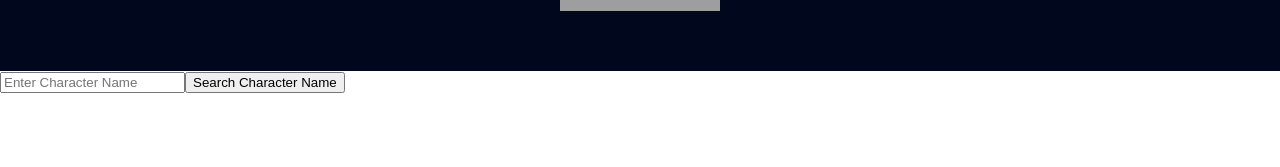
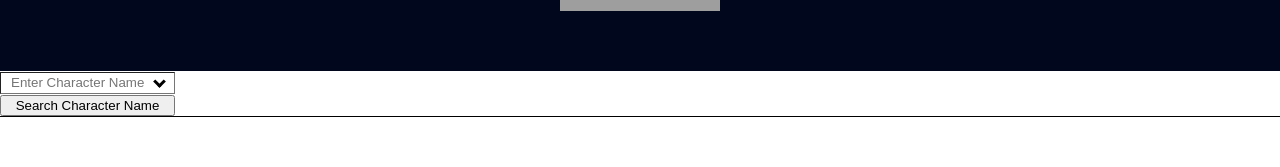
Before and after one commit to redbirdfan/MarvelSearch, a React (Create React App) app: page /marvelCharacterSearch in a window 1280 px wide. Shown: the part 169-336 px from the top of the page. Built offline with nearby package versions, Linux system fonts and the light colour scheme; grey boxes are pictures that could not be loaded; what pokedex-promise-v2 would draw is missing.

Commit message:
Drop for marvel functions, names not showing, just logging.

```diff
--- a/src/App.css
+++ b/src/App.css
@@ -27,3 +27,64 @@
 .App-link {
   color: #61dafb;
 }
+
+.input-arrow {
+  border: solid black;
+  border-width: 0 3px 3px 0;
+  display:inline-block;
+  padding: 3px;
+  transform: translateY(45deg);
+  -webkit-transform: rotate(45deg);
+}
+
+.input-arrow-container {
+  position: absolute;
+  right: 10px;
+  top: 50%;
+  transform: translateY(-50%);
+  margin-top: -2px;
+  cursor: pointer;
+  width: 10px;
+}
+
+.dropdown-container input {
+  width: 100%;
+  padding: 0;
+  border-width: 1px;
+  height: 22px;
+  padding-left: 10px;
+  box-sizing: border-box;
+}
+
+.input-container {
+    position: relative;
+    width: 100%;
+
+}
+
+.dropdown-container {
+  width: 175px;
+  position: relative;
+}
+
+.option {
+  height: 10px;
+  border-bottom: 1px solid black;
+  display: flex;
+  align-items: center;
+  padding-left: 10px;
+  cursor: pointer;
+  background-color: darkgray;
+}
+
+.option:hover {
+  background-color: lightgray;
+}
+
+.dropdown {
+  border: 1px solid black;
+  border-bottom: none;
+  box-sizing: 100%;
+  position: absolute;
+  width: 100%;
+}
--- a/src/MarvelCharacterSearch.js
+++ b/src/MarvelCharacterSearch.js
@@ -1,14 +1,43 @@
 import React, { useState } from 'react';
 import axios from 'axios';
 import cryptoJS from 'crypto-js';
-
+import App from './App.css'
 
 function MarvelCharacterSearch() {
+    const [characterList, setCharacterList] = useState([])
     const [characterData, setCharacterData] = useState();
     const [characterName, setCharacterName] = useState('')
     const [err, setErr] = useState()
     const [imgURL, setImgURL] = useState()
     const [wikiURLs, setWikiURLs] = useState({})
+
+
+
+    const marvelCharacterDropdown = async (res, err) => {
+        console.log('gathering character options')
+
+
+        const publicKey = process.env.REACT_APP_MARVEL_PUBLIC_KEY;
+        const privateKey = process.env.REACT_APP_MARVEL_PRIVATE_KEY;
+        const ts = new Date().getTime().toString();
+        const hash = cryptoJS.MD5(ts + privateKey + publicKey).toString();
+        const searchUrl = `https://gateway.marvel.com/v1/public/characters?ts=${ts}&apikey=${publicKey}&hash=${hash}`;
+
+        try {
+            const res = await axios.get(searchUrl);
+            const dataList = res.data.data.results;
+            console.log(dataList);
+            console.log("Character list found")
+            console.log(dataList);
+            setCharacterList(dataList)
+
+        } catch(err) {
+
+            console.error("Our options list is EMPTY!", err.response ? err.response.data : err.message);
+        }
+    };
+
+
 
     const marvelCharacterFinder = async (res, err) => {
         console.log('attempting to connect to Marvel API')
@@ -30,7 +59,7 @@ function MarvelCharacterSearch() {
                 setWikiURLs(characterData[0].urls)
             } else {
                 console.log('Character not found');
-                setCharacterData(null)
+                setCharacterData(0)
 
             }
             console.log(characterData)
@@ -45,14 +74,35 @@ function MarvelCharacterSearch() {
             <header className="App-header">
                 <img src={'https://th.bing.com/th/id/OIP.xAqsO4tSd4CHsXjh28-mMAHaEK?rs=1&pid=ImgDetMain'} className="Marvel-logo" alt="logo" />
             </header>
+        <div className='dropdown-container'>
+            <div className='input-container'>
+                <input
+                    type="text"
+                    value={characterName}
+                    onChange={(event) => setCharacterName(event.target.value)}
+                    placeholder="Enter Character Name"
+                />
 
-            <input type="text"
-             value={characterName}
-             onChange={(event) => setCharacterName(event.target.value)}
-             placeholder="Enter Character Name"
-             />
+                <div className='input-arrow-container' onClick={marvelCharacterDropdown}>
+                    <i className='input-arrow'/>
+                </div>
+            </div>
+        </div>
+        <div>
+            <button onClick={marvelCharacterFinder} style={{'width':175}}>Search Character Name</button>
+        </div>
+        <div className='dropdown'>
+            {characterList.map(name => {
+                return(
+                <div
+                    key={name}
+                    className='option'
+                >
+                    {name.value}
+                </div>
+            )})}
+        </div>
 
-            <button onClick={marvelCharacterFinder}>Search Character Name</button>
             <div>
             {characterData != null &&
                 <div style={{display: 'flex', alignItems: 'center'}}>
@@ -80,5 +130,4 @@ function MarvelCharacterSearch() {
     );
 }
 
-
 export default MarvelCharacterSearch;
```
